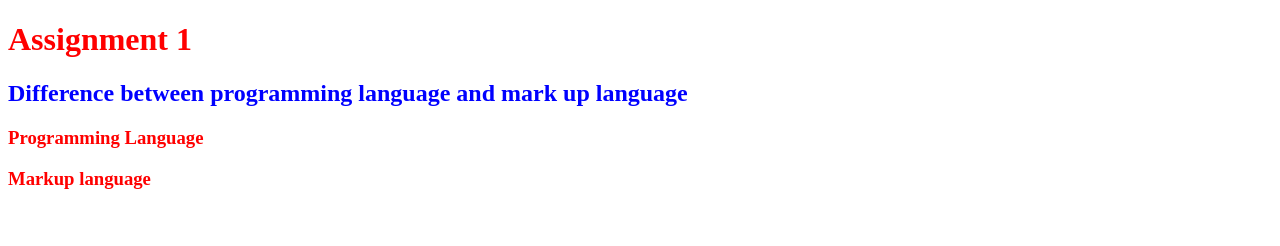
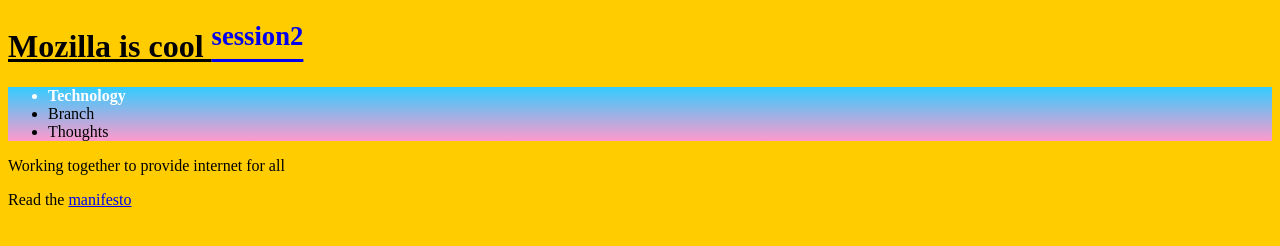
Before and after one commit to VaibhavDS19/Proj, a website: page index.html in a window 1280 px wide. Drawn offline with Linux system fonts and the light colour scheme.

Commit message:
2 files modified

```diff
--- a/index.html
+++ b/index.html
@@ -1,17 +1,20 @@
 <!DOCTYPE html>
 <html>
-
-<head>
-	<title>Assignment 1</title>
-</head>
-
-<body>
-	<h1 style="color:red">Assignment 1</h1>
-	<h2 style="color:blue">Difference between programming language and mark up language</h2>
-	<h3 style="color:red"> Programming Language<h3>
-		<p> </p>
-	<h3 style="color:red">Markup language</h3>
-		<p> </p>
-</body>
-
+  <head>
+    <title>Page Title</title>
+    <link rel="stylesheet"
+    href="style.css">
+  </head>
+  <body style="background-color:#ffcc00">
+     <h1> <ins>Mozilla is cool </ins> <a href="mozilla.html"> <sup>session2</sup> </a> </h1>
+    <div>
+      <ul>
+        <li style="color:white"> <b>Technology </b> </li>
+        <li>Branch</li>
+        <li>Thoughts</li>
+      </ul>
+     </div>
+    <p>Working together to provide internet for all</p>
+    <p> Read the <a href="https://www.mozilla.org/en-US/about/manifesto/">manifesto</a> </p>
+  </body>
 </html>
--- a/style.css
+++ b/style.css
@@ -0,0 +1,4 @@
+div
+{
+  background: linear-gradient(to bottom, #33ccff 0%,#ff99cc 100%)
+}
```
